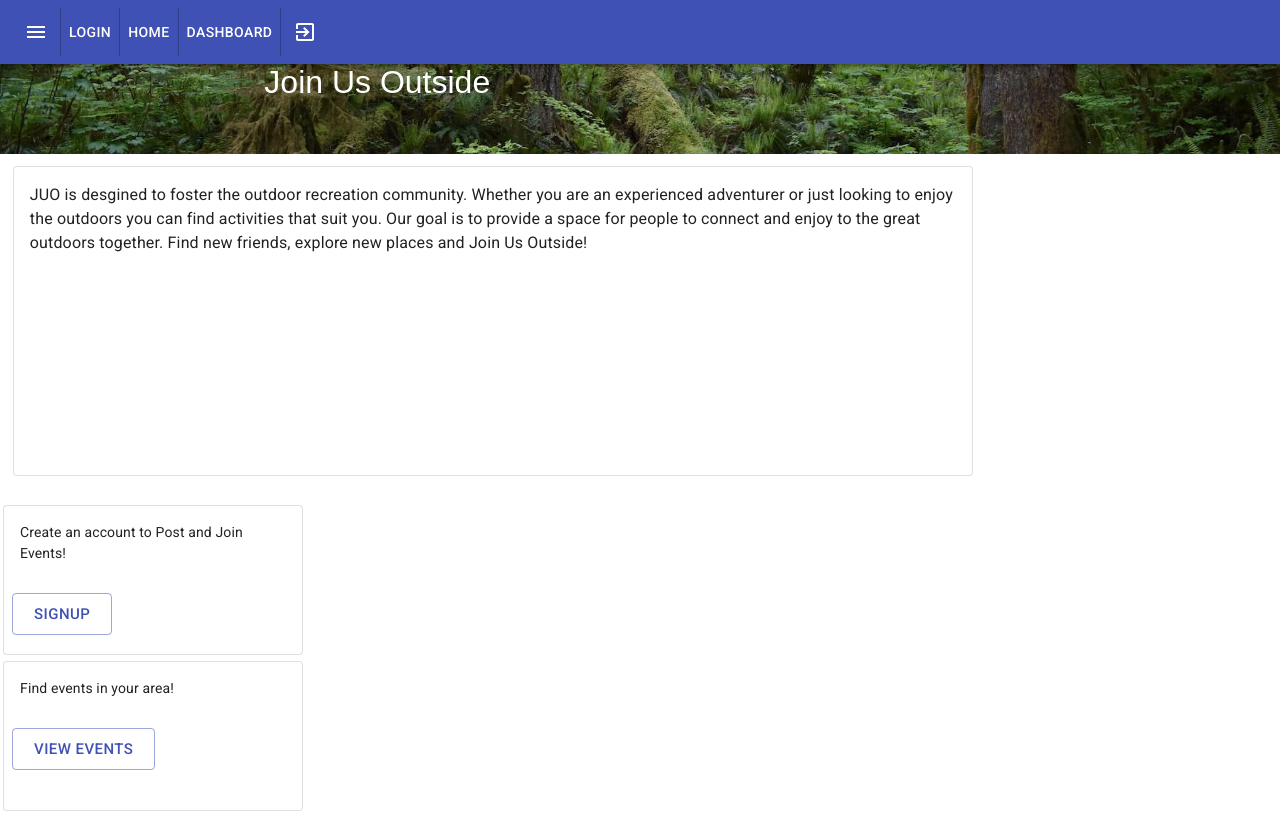
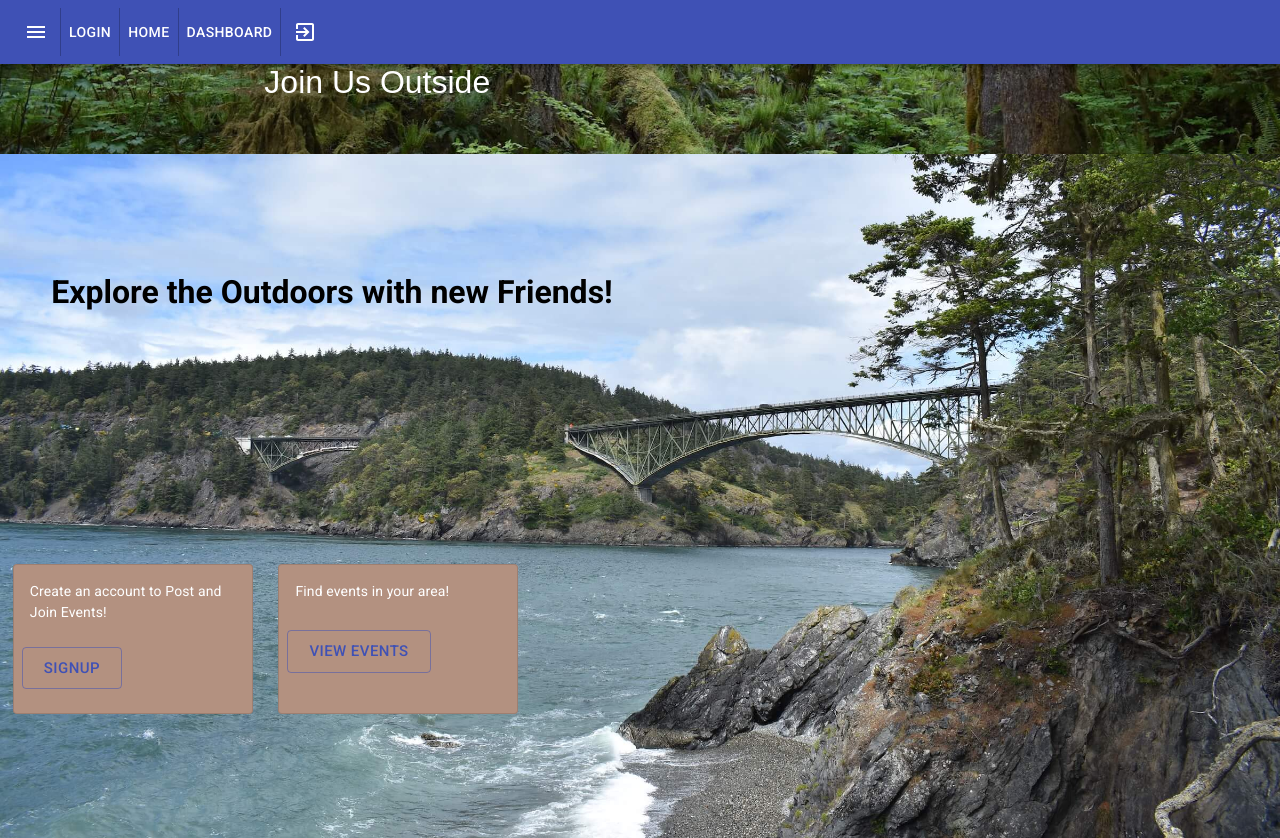
Before and after one commit to epowelldev/p03-outdoor-activity-app, a React (Create React App) app in the folder client/: page / in a window 1280 px wide. Before the commit the page ends 814 px from the top, so only its background shows below. Built offline with nearby package versions, Linux system fonts and the light colour scheme.

Commit message:
style updates

```diff
--- a/client/src/components/Events.js
+++ b/client/src/components/Events.js
@@ -8,6 +8,7 @@ import API from '../utils/API';
 import EventsTable from './EventsTable';
 import JoinedEventsTable from './JoinedEventsTable';
 import CreatedEventsTable from './CreatedEventsTabe';
+import PlsLogin from './PlsLogin';
 
 
 const useSStyles=makeStyles({
@@ -134,90 +135,25 @@ function Events(){
                 <Button variant="contained" className={classes.btnStyles} href="/newEvent">Create Event</Button>
 
                 <h1>All events</h1>
-                {/* <ul>
-                    {eventsState.map(event => (
 
-                        <li key={event._id}>{event.name} <button onClick={() => eventInfo(event._id)}>Event Info</button><button onClick={() => joinEvent(event._id)}>join event</button> </li>
-
-
-                    ))}
-
-                </ul> */}
 
                 <EventsTable events={eventsState} />
 
                 <h1> {userState.username}'s events joined</h1>
 
-                {/* <ul>
-                    {myEventsState.map(myEvent => (
-                        <li key={myEvent._id}>{myEvent.name} || {myEvent.address} || {myEvent.date}  <button onClick={() => leaveEvent(myEvent._id)}> Leave Event</button> </li>
-                    ))
-                    }
-                </ul> */}
+
 
                 <JoinedEventsTable events={myEventsState} />
                 <h1> {userState.username}'s events organized</h1>
 
-                {/* <ul>
-                    {myOrganizedState.map(myOrganizedEvent => (
-                        <li key={myOrganizedEvent._id}>{myOrganizedEvent.name} || {myOrganizedEvent.address} || {myOrganizedEvent.date}
 
-                        <button  onClick={() => setShow({isVisible:true, updateEventInfo:myOrganizedEvent})}> update event</button> <button > Remove Event</button>  </li>
-                    ))
-                    }
-                </ul> */}
                 <CreatedEventsTable events={myOrganizedState} />
             </div>
         }
         {!loggedIn &&
-            <div>
-                <h1>please log in to see the events</h1>
-                <h3><Link to="/Signup">SignUp</Link></h3>
-                <h3><Link to="/Login">Login</Link></h3>
-                <h3><Link to="/NewEvent">Add event</Link></h3>
-            </div>
+            <PlsLogin/>
 
         }
-
-
-
-        {/* <Modal open={open}
-                onClose={handleClose}
-            show={show.isVisible} onHide={handleClose}
-            aria-labelledby="simple-modal-title"
-  aria-describedby="simple-modal-description">
-      <div>
-            <div closeButton>
-                <h2 id="modal-title">Modal heading</h2>
-            </div>
-            <p id="modal-description">
-              <h1>event id: </h1>
-
-                <form action="/" >
-                    <label htmlFor="name">activity name :</label>
-                    <input type="text" id="name" name="name" placeholder="avtivity Name" value={name} onChange={handleUpdateEvent}></input>
-                    <label htmlFor="address">address:</label>
-                    <input type="text" id="address" name="address" placeholder="address" value={address} onChange={handleUpdateEvent}></input>
-                    <label htmlFor="date">date:</label>
-                    <input type="date" id="date" name="date" placeholder="date" value={date} onChange={handleUpdateEvent}></input>
-                    <label htmlFor="time">time:</label>
-                    <input type="time" id="time" name="time" placeholder="time" value={time} onChange={handleUpdateEvent}></input>
-                    <label htmlFor="description">description:</label>
-                    <input type="description" id="description" name="description" placeholder="description" value={description} onChange={handleUpdateEvent}></input>
-                    <input type="submit" value="Submit" onClick={updateEvent}></input>
-
-                </form>
-
-            </p>
-
-                <Button variant="secondary" onClick={handleClose}>
-                    Close
-      </Button>
-                <Button variant="primary" onClick={handleClose}>
-                    Save Changes
-      </Button>
-      </div>
-        </Modal> */}
 
 
     </>
--- a/client/src/components/HomeEventsCard.js
+++ b/client/src/components/HomeEventsCard.js
@@ -7,19 +7,19 @@ import Typography from '@material-ui/core/Typography';
 
 const useStyles = makeStyles({
   root: {
-    minWidth: 270,
+    minWidth: 70,
+    minHeight:70,
     margin:"1%",
-    maxHeight:200,
-    minHeight:150
+    height:150,
+    width:240,
+    backgroundColor:"#B39180",
+    color:"white"
   },
 
   title: {
     fontSize: 14,
-  },
-  pos: {
-    marginBottom: 12,
-  },
-});
+
+}});
 
 export default function HomeEventsCard() {
   const classes = useStyles();
@@ -33,7 +33,7 @@ export default function HomeEventsCard() {
         </Typography>
       </CardContent>
       <CardActions>
-      <Button variant="outlined" size="large" color="primary" className={classes.margin}>
+      <Button variant="outlined" href="/events" size="large" color="primary" className={classes.margin}>
           View Events
         </Button>
       </CardActions>
--- a/client/src/components/HomeSignupCard.js
+++ b/client/src/components/HomeSignupCard.js
@@ -7,32 +7,34 @@ import Typography from '@material-ui/core/Typography';
 
 const useStyles = makeStyles({
   root: {
-    minWidth: 270,
+    minWidth: 15,
+    minHeight:25,
     margin:"1%",
-    height:150
+    height:150,
+    width:240,
+    backgroundColor:"#B39180",
+    color:"white"
   },
 
   title: {
     fontSize: 14,
   },
-  pos: {
-    marginBottom: 12,
-  },
+
 });
 
 export default function HomeSignupCard() {
   const classes = useStyles();
-  const bull = <span className={classes.bullet}>•</span>;
+
 
   return (
     <Card className={classes.root} variant="outlined">
       <CardContent>
-        <Typography className={classes.title} gutterBottom>
+        <Typography className={classes.title} >
           Create an account to Post and Join Events!
         </Typography>
       </CardContent>
       <CardActions>
-      <Button variant="outlined" size="large" color="primary" className={classes.margin}>
+      <Button variant="outlined" href="/signup"size="large" color="primary" className={classes.margin}>
           Signup
         </Button>
       </CardActions>
--- /dev/null
+++ b/client/src/components/PlsLogin.js
@@ -0,0 +1,40 @@
+import { Button, makeStyles } from "@material-ui/core";
+import { Link } from "react-router-dom";
+
+
+const useSStyles=makeStyles({
+    boxStyle:{
+        display:"flex",
+        flexDirection:"column",
+        backgroundColor:"#5C6D37",
+        color:"white",
+        width:"55vw",
+        height:"50vh",
+        margin:"10%",
+        borderRadius:"30px",
+        marginLeft:"25vw",
+        justifyContent:"space-around",
+        alignItems:"center"
+    },
+    buttonStyle:{
+        width:"20px",
+        backgroundColor:"#B39180",
+        color:"white",
+        margin:"2%"
+    }
+})
+function PlsLogin(){
+    const classes = useSStyles();
+return(
+    <div className={classes.boxStyle}>
+        <h1>Please Login or Create an account to post or join events!</h1>
+        <div stlye={{display:"flex"}}>
+        <Button variant="outlined" className={classes.buttonStyle} href="/Login">Login</Button>
+        <Button variant="outlined" className={classes.buttonStyle} href="/Signup">Signup</Button>
+        </div>
+        <h3>Join the Community</h3>
+    </div>
+);
+}
+
+export default PlsLogin;
--- a/client/src/components/homeCard.js
+++ b/client/src/components/homeCard.js
@@ -8,17 +8,23 @@ import Typography from '@material-ui/core/Typography';
 const useStyles = makeStyles({
   root: {
     minWidth: 270,
-    height:310,
+    // minHeight:"auto",
+    // height:"75vh",
     maxWidth:"75%",
-    margin:"1%"
+    margin:"1%",
+    // backgroundColor:"#B39180",
+    color:"black",
+    // marginTop:"5%",
+    marginLeft:"4%",
+    fontSize: '2rem',
+    fontWeight: 800,
   },
 
   title: {
     fontSize: 14,
   },
-  pos: {
-    marginBottom: 12,
-  },
+
+
 });
 
 export default function HomeCard() {
@@ -26,15 +32,13 @@ export default function HomeCard() {
 
 
   return (
-    <Card className={classes.root} variant="outlined">
-      <CardContent>
-        <Typography variant="body1" component="p">
-          JUO is desgined to foster the outdoor recreation community. Whether you are an experienced adventurer or just looking
-          to enjoy the outdoors you can find activities that suit you. Our goal is to provide a space for people to connect
-          and enjoy to the great outdoors together. Find new friends, explore new places and Join Us Outside!
+    // <Card className={classes.root} >
+    //   <CardContent>
+        <Typography  className={classes.root} variant="h3"  >
+          Explore the Outdoors with new Friends!
 
         </Typography>
-      </CardContent>
-    </Card>
+    //   </CardContent>
+    // </Card>
   );
 }
--- a/client/src/components/pages/Home.js
+++ b/client/src/components/pages/Home.js
@@ -3,11 +3,11 @@ import { Fragment } from "react";
 import Navbar from "../layout/Navbar";
 import { makeStyles } from '@material-ui/core/styles';
 import HomePic from "../../assets/homePic.jpg"
-import { Box } from "@material-ui/core";
+import { Box, Paper } from "@material-ui/core";
 import HomeCard from "../homeCard";
 import HomeSignupCard from "../HomeSignupCard";
 import HomeEventsCard from "../HomeEventsCard";
-
+import HomePagePic from "../../assets/homePagePic.jpg"
 const useStyles=makeStyles({
   HeaderStyle:{
     backgroundColor:"#5C6D37",
@@ -19,14 +19,30 @@ const useStyles=makeStyles({
     marginTop:"3%",
     display:"flex",
     justifyContent:"space-around",
+
+    flexShrink:"1",
     backgroundImage:`url(${HomePic})`,
     backgroundSize:"cover",
+    alignContentSm:"center",
     backgroundPosition:"center",
+
   },
   contentStyle:{
     display:"flex",
-    flexWrap:"wrap",
-    // justifyContent:"space-around"
+    flexDirection:"column",
+    alignContent:"space-around",
+    justifyContent:"space-around",
+    zIndex:"1",
+    height:"85vh"
+  },
+  bg:{
+    backgroundColor:"#5C6D37",
+    height:"100vh",
+    width:"100vw",
+    backgroundImage:`url(${HomePagePic})`,
+    backgroundSize:"cover",
+    backgroundPosition:"center",
+    zIndex:"0"
   }
 });
 
@@ -35,24 +51,25 @@ export default () => {
   const classes = useStyles();
 
   return(
-    <Fragment>
-      <Box >
+    <Fragment >
 
-      <div className={classes.HeaderStyle}>
+      <Box className={classes.bg}>
 
-      <h1>Join Us Outside</h1>
+        <div className={classes.HeaderStyle}>
+          <h1>Join Us Outside</h1>
+          <Navbar/>
+        </div>
 
-      <Navbar/>
+        <Box className={classes.contentStyle}>
+          <HomeCard />
+          <div style={{display:"flex",flexDirection:"row",marginTop:"1%",}}>
+          <HomeSignupCard/>
+          <HomeEventsCard/>
+          </div>
+        </Box>
 
-      </div>
-      <div className={classes.contentStyle}>
-      <HomeCard />
-      <div style={{display:"flex",flexDirection:"column",marginTop:"1%"}}>
-      <HomeSignupCard/>
-      <HomeEventsCard/>
-      </div>
-      </div>
       </Box>
+
     </Fragment>
 
   );
```
Also changed, not shown: client/src/assets/homePagePic.jpg (added).
